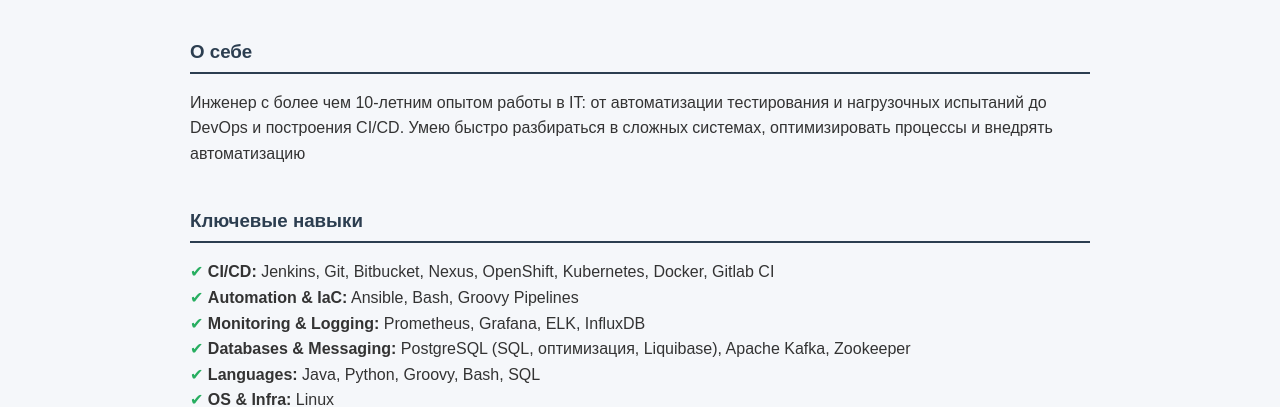
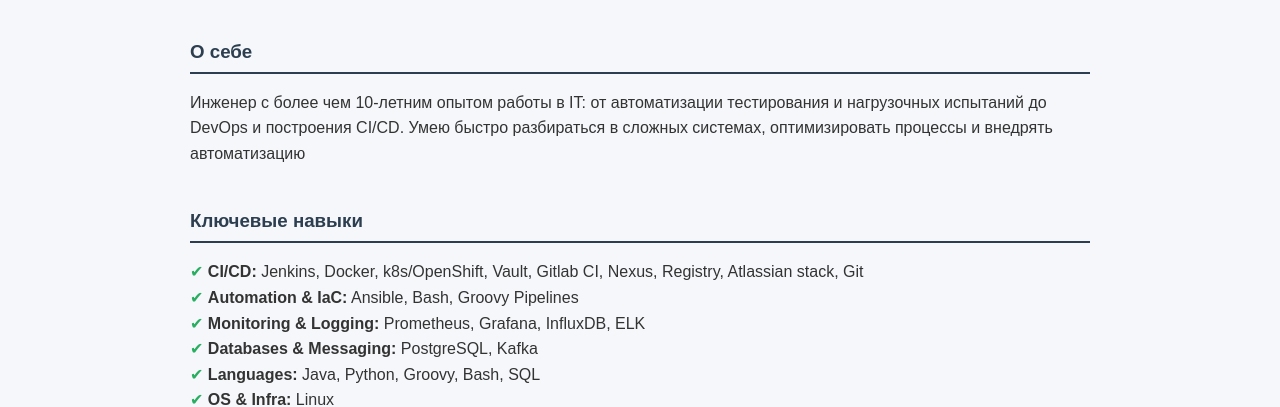
Before and after one commit to Aptimist/profile.github.io, a plain HTML site: page index.html in a window 1280 px wide. Shown: the part 396-803 px from the top of the page. Drawn offline with Linux system fonts and the light colour scheme.

Commit message:
Refactoring

```diff
--- a/index.html
+++ b/index.html
@@ -85,10 +85,10 @@
   <section>
     <h3>Ключевые навыки</h3>
     <ul>
-      <li><b>CI/CD:</b> Jenkins, Git, Bitbucket, Nexus, OpenShift, Kubernetes, Docker, Gitlab CI</li>
+      <li><b>CI/CD:</b> Jenkins, Docker, k8s/OpenShift, Vault, Gitlab CI, Nexus, Registry, Atlassian stack, Git</li>
       <li><b>Automation & IaC:</b> Ansible, Bash, Groovy Pipelines </li>
-      <li><b>Monitoring & Logging:</b> Prometheus, Grafana, ELK, InfluxDB</li>
-      <li><b>Databases & Messaging:</b> PostgreSQL (SQL, оптимизация, Liquibase), Apache Kafka, Zookeeper</li>
+      <li><b>Monitoring & Logging:</b> Prometheus, Grafana, InfluxDB, ELK</li>
+      <li><b>Databases & Messaging:</b> PostgreSQL, Kafka</li>
       <li><b>Languages:</b> Java, Python, Groovy, Bash, SQL</li>
       <li><b>OS & Infra:</b> Linux </li>
       <li><b>QA & Testing:</b> Selenium, RestAssured, JMeter, Allure, Selenoid</li>
```
